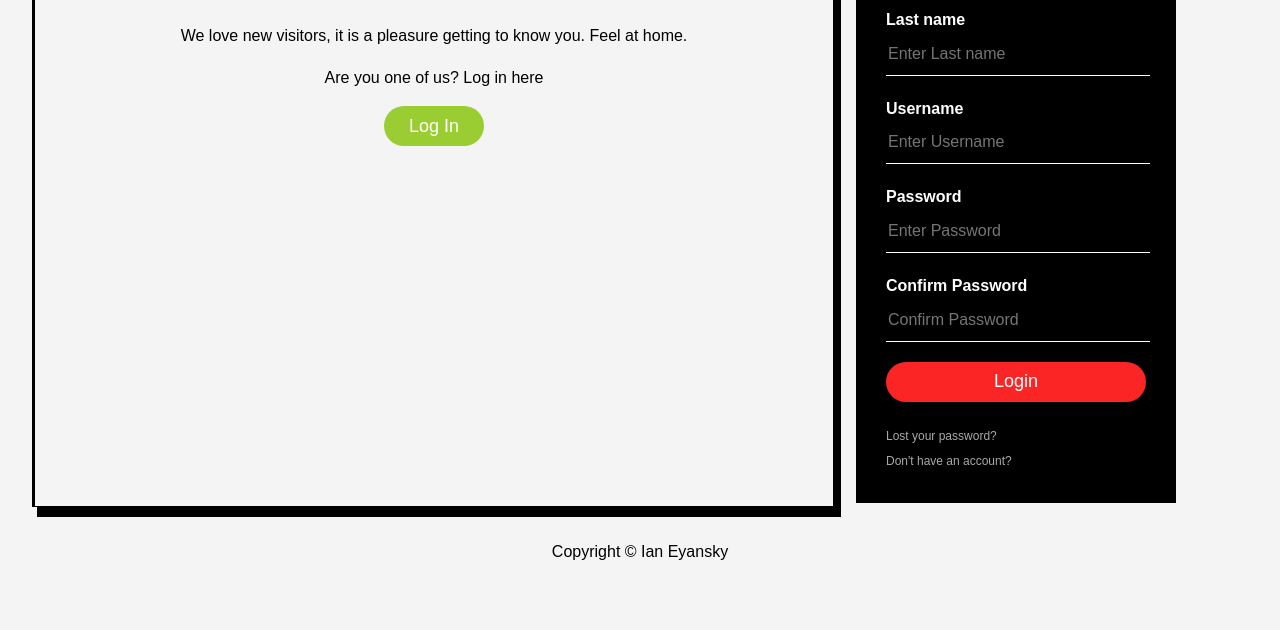
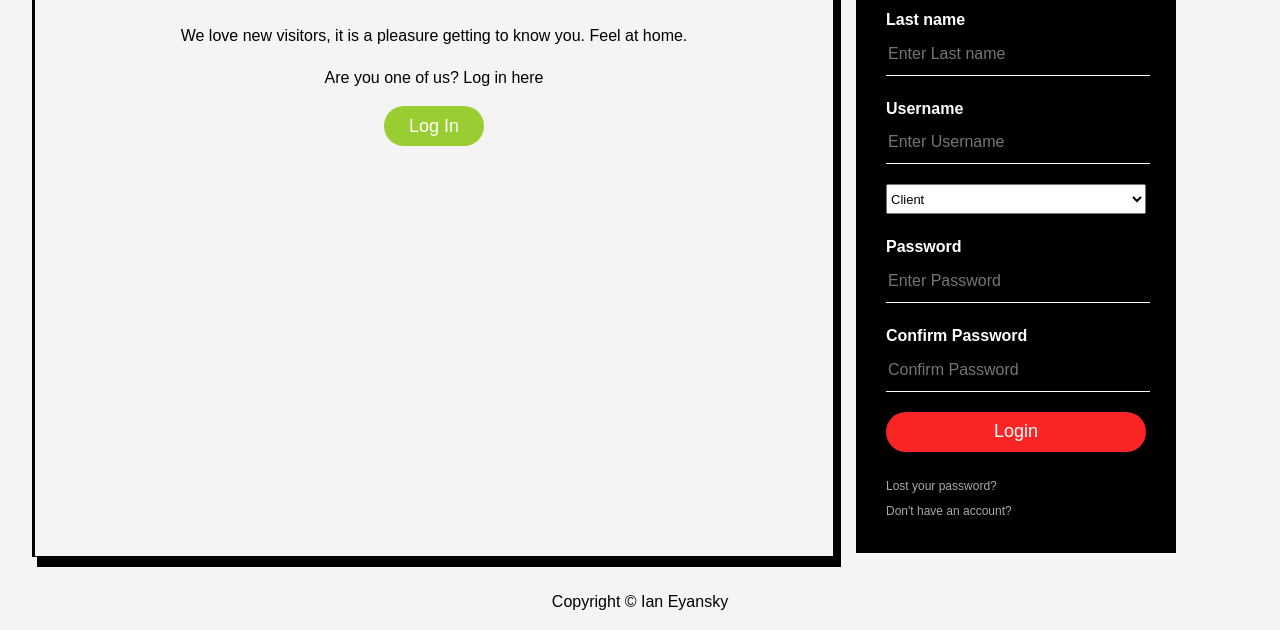
Before and after one commit to Eyansky/Maintenance-Tracker-App, a plain HTML site: page UI/register.html in a window 1280 px wide. Shown: the part 242-872 px from the top of the page. Before the commit the page ends 822 px from the top, so only its background shows below. Drawn offline with Linux system fonts and the light colour scheme.

Commit message:
[Feature #157769009] User register page

```diff
--- a/UI/css/style.css
+++ b/UI/css/style.css
@@ -99,6 +99,13 @@ body {
   margin-bottom: 20px;
 }
 
+.registerbox select {
+  width: 100%;
+  height: 30px;
+  font-size: 13px;
+  margin-bottom: 20px;
+}
+
 .registerbox input[type="text"], input[type="password"] {
   border: none;
   border-bottom: 1px solid #fff;
--- a/UI/register.html
+++ b/UI/register.html
@@ -32,6 +32,10 @@
                 <input type="text" name="" placeholder="Enter Last name">
                 <p>Username</p>
                 <input type="text" name="" placeholder="Enter Username">
+                <select name="role">
+                    <option value="client">Client</option>
+                    <option value="client">Admin</option>
+                </select>
                 <p>Password</p>
                 <input type="password" name="" placeholder="Enter Password">
                 <p>Confirm Password</p>
```
